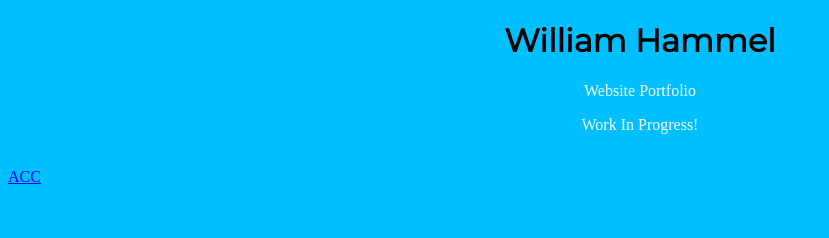
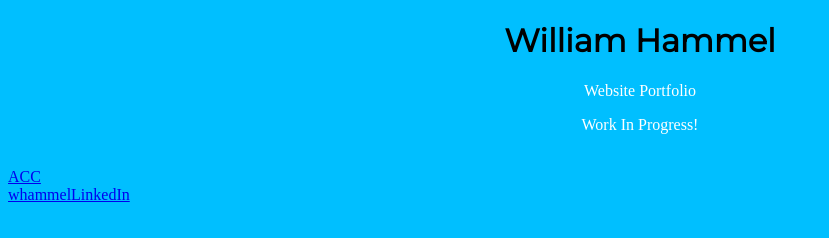
Before and after one commit to wwhammelACC/Initial_Portfolio, a plain HTML site: page index.html in a window 1280 px wide. Shown: the whole page, without its empty margins (0-829 px from the left). Drawn offline with Linux system fonts and the light colour scheme.

Commit message:
added linkedin profile link

```diff
--- a/index.html
+++ b/index.html
@@ -36,6 +36,8 @@
 	<p class="center">Work In Progress!</p>
 	<br/>
 	<a href="https://www.austincc.edu/">ACC</a>
+	<br/>
+	<a href="www.linkedin.com/in/william-hammel">whammelLinkedIn</a>
 
     <!-- Scripts -->
     <script src="js/index.js"></script>
```
